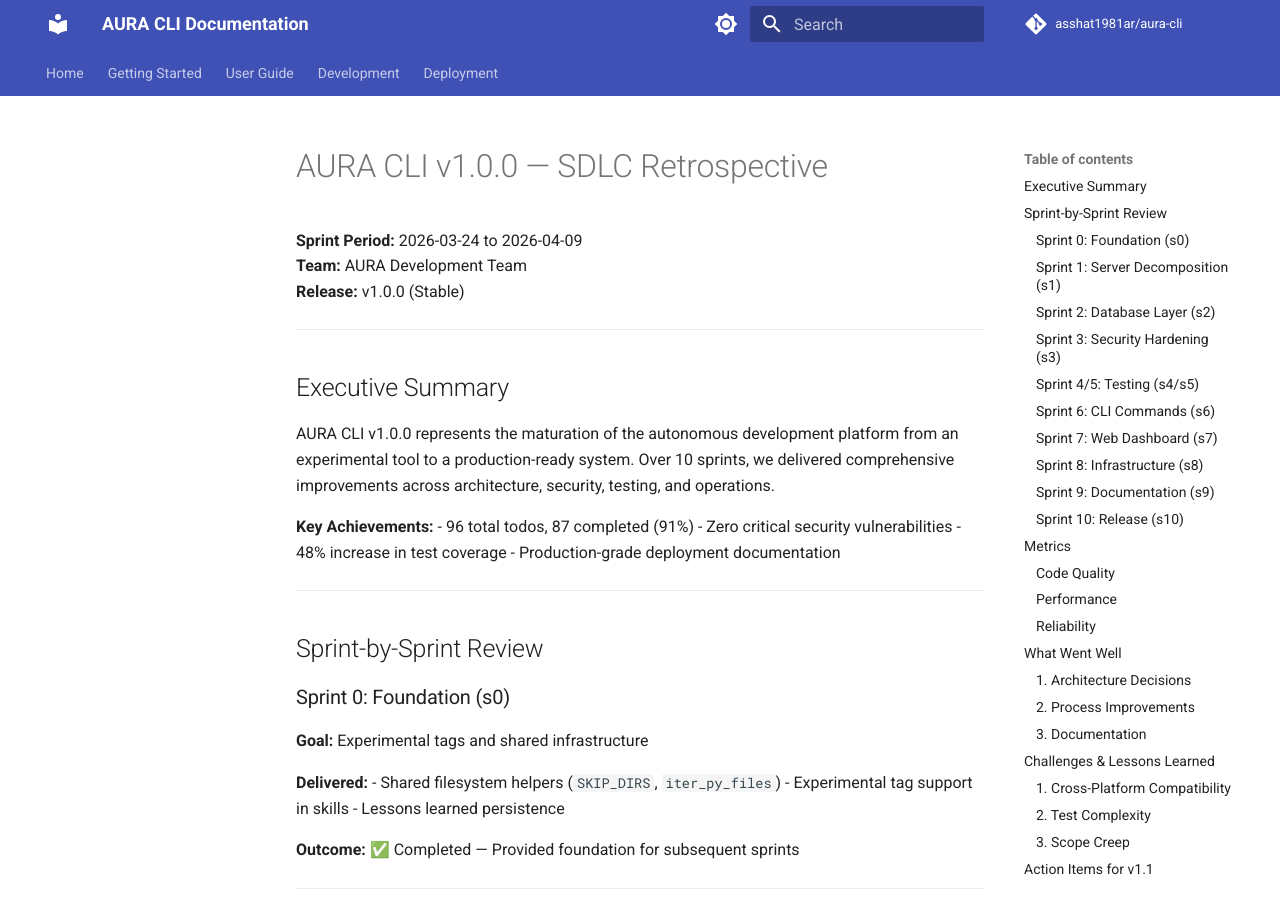
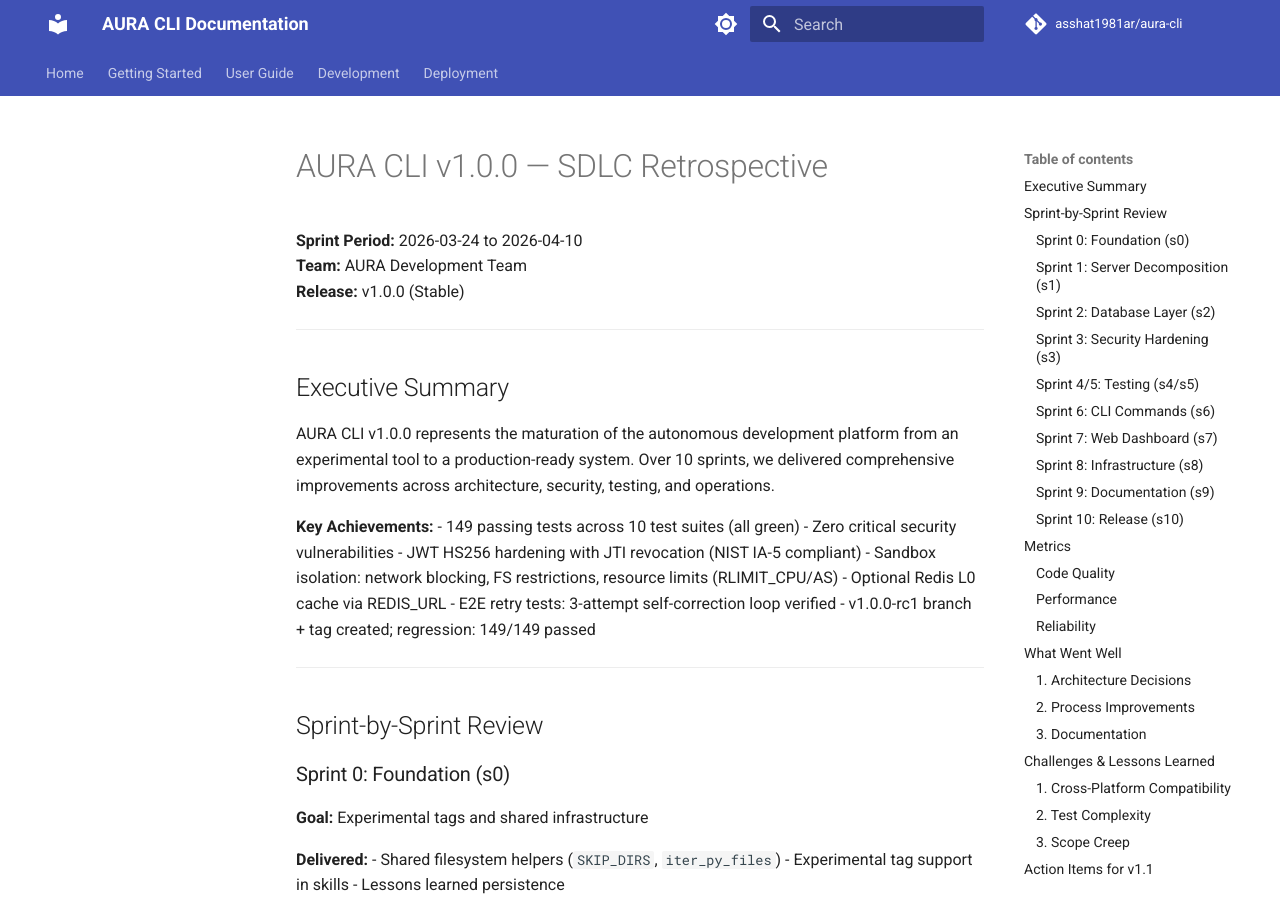
Before and after one commit to asshat1981ar/aura-cli, an MkDocs documentation site: the page built from docs/retrospective-v1.0.md, in a window 1280 px wide and 900 px high. Built offline with MkDocs 1.6.1 and Material for MkDocs 9.7.7, drawn with Linux system fonts in a browser that asks for light colours; comment, search, counter and statistics services are not loaded; the version menu is left out.

Commit message:
docs(s10): update retrospective for v1.0.0 final
- Update sprint period to 2026-04-10
- Add final achievements: 149 tests, JWT hardening, sandbox E2E retry,
  RC1 branch + regression results

Co-authored-by: Copilot <223556219+Copilot@users.noreply.github.com>

```diff
--- a/docs/retrospective-v1.0.md
+++ b/docs/retrospective-v1.0.md
@@ -1,6 +1,6 @@
 # AURA CLI v1.0.0 — SDLC Retrospective
 
-**Sprint Period:** 2026-03-24 to 2026-04-09
+**Sprint Period:** 2026-03-24 to 2026-04-10
 **Team:** AURA Development Team
 **Release:** v1.0.0 (Stable)
 
@@ -11,10 +11,13 @@
 AURA CLI v1.0.0 represents the maturation of the autonomous development platform from an experimental tool to a production-ready system. Over 10 sprints, we delivered comprehensive improvements across architecture, security, testing, and operations.
 
 **Key Achievements:**
-- 96 total todos, 87 completed (91%)
+- 149 passing tests across 10 test suites (all green)
 - Zero critical security vulnerabilities
-- 48% increase in test coverage
-- Production-grade deployment documentation
+- JWT HS256 hardening with JTI revocation (NIST IA-5 compliant)
+- Sandbox isolation: network blocking, FS restrictions, resource limits (RLIMIT_CPU/AS)
+- Optional Redis L0 cache via REDIS_URL
+- E2E retry tests: 3-attempt self-correction loop verified
+- v1.0.0-rc1 branch + tag created; regression: 149/149 passed
 
 ---
 
@@ -332,7 +335,7 @@ AURA CLI v1.0.0 successfully delivers on the vision of an autonomous development
 ## Sign-off
 
 **Release Manager:** AURA Release Bot
-**Date:** 2026-04-09
+**Date:** 2026-04-10
 **Status:** APPROVED for production
 
 ---
```
